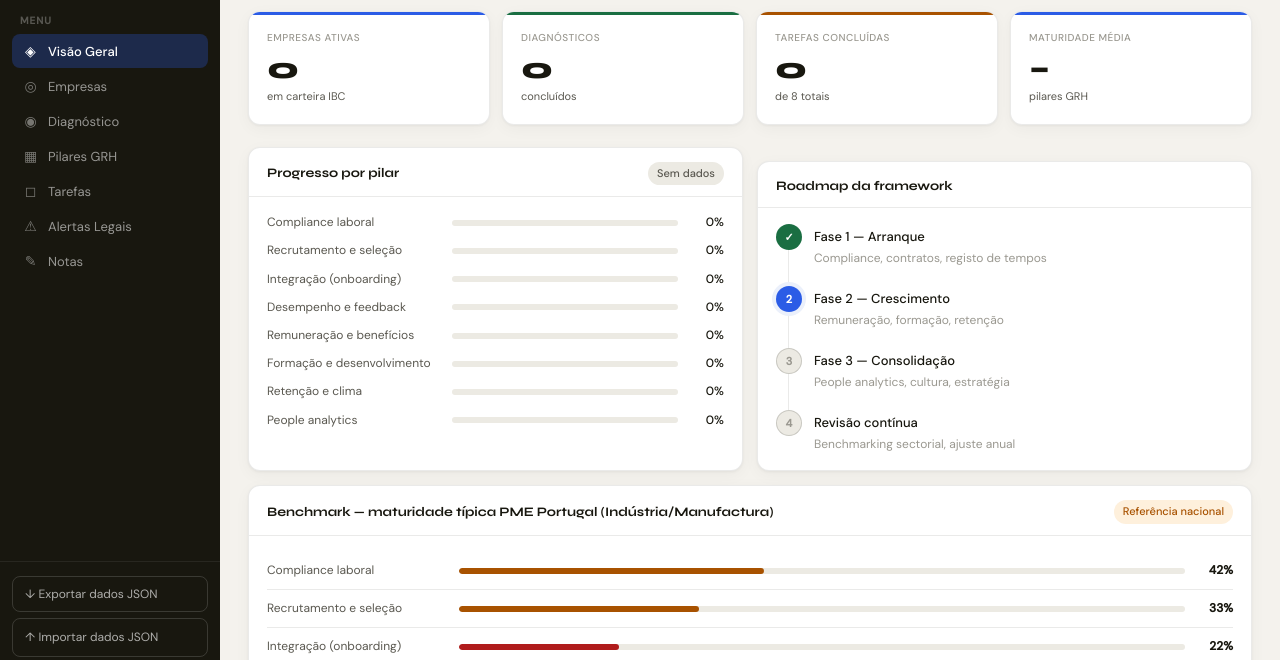
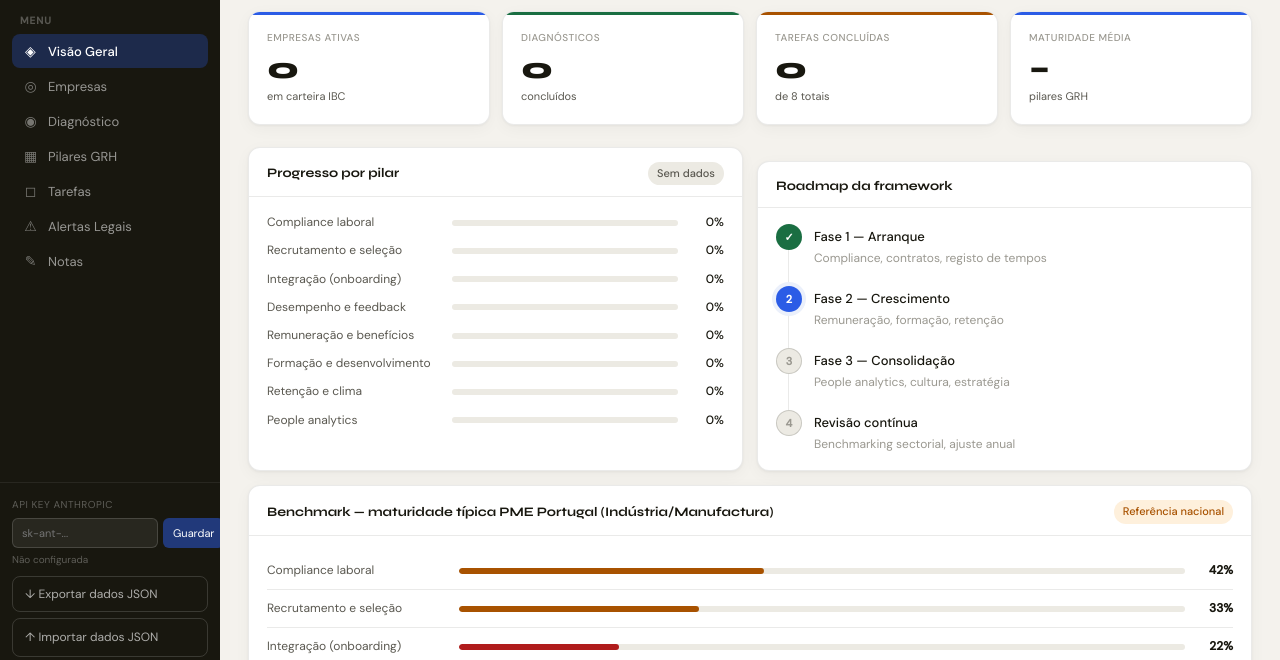
Before and after one commit to arturmigferraz/ibc-grh, a plain HTML site: page index.html in a window 1280 px wide. Shown: the part 107-767 px from the top of the page. Drawn offline with Linux system fonts and the light colour scheme.

Commit message:
Add files via upload

```diff
--- a/index.html
+++ b/index.html
@@ -273,6 +273,14 @@ button,input,select,textarea{font-family:var(--fb);}
     <button class="nav-btn" onclick="nav('notas')"><span class="nav-ico">✎</span> Notas</button>
   </div>
   <div class="sb-bottom">
+    <div style="margin-bottom:8px">
+      <div style="font-size:10px;color:rgba(255,255,255,.3);letter-spacing:.5px;text-transform:uppercase;margin-bottom:5px">API Key Anthropic</div>
+      <div style="display:flex;gap:5px">
+        <input type="password" id="api-key-input" placeholder="sk-ant-..." style="flex:1;padding:7px 9px;border-radius:6px;border:1px solid rgba(255,255,255,.15);background:rgba(255,255,255,.07);color:#fff;font-size:11px;outline:none;font-family:var(--fb)">
+        <button onclick="saveApiKey()" style="padding:7px 10px;border-radius:6px;border:none;background:rgba(43,92,230,.5);color:#fff;font-size:11px;cursor:pointer;white-space:nowrap">Guardar</button>
+      </div>
+      <div id="api-key-status" style="font-size:10px;color:rgba(255,255,255,.3);margin-top:4px">Não configurada</div>
+    </div>
     <button class="sb-export-btn" onclick="exportData()">↓ Exportar dados JSON</button>
     <label class="sb-export-btn" style="cursor:pointer;margin-bottom:0">↑ Importar dados JSON<input type="file" accept=".json" style="display:none" onchange="importData(event)"></label>
     <div class="sb-version">IBC GRH v3.0 · 2025</div>
@@ -649,8 +657,28 @@ function saveState(){
 }
 
 // ════════════════════════════════
-// GOOGLE DRIVE
+// API KEY
 // ════════════════════════════════
+const API_KEY_STORAGE = 'ibc_anthropic_key';
+
+function saveApiKey(){
+  const val=document.getElementById('api-key-input').value.trim();
+  if(!val){alert('Introduz a API key.');return;}
+  if(!val.startsWith('sk-ant-')){alert('API key inválida. Deve começar por sk-ant-');return;}
+  localStorage.setItem(API_KEY_STORAGE,val);
+  document.getElementById('api-key-input').value='';
+  updateApiKeyStatus();
+  showToast('API key guardada com segurança ✓');
+}
+
+function getApiKey(){return localStorage.getItem(API_KEY_STORAGE)||'';}
+
+function updateApiKeyStatus(){
+  const key=getApiKey();
+  const el=document.getElementById('api-key-status');
+  if(key){el.textContent='✓ Configurada';el.style.color='#4ade80';}
+  else{el.textContent='Não configurada';el.style.color='rgba(255,255,255,.3)';}
+}
 let accessToken=null,driveFileId=null,driveUser=null;
 
 function setSyncStatus(state,msg){
@@ -1058,6 +1086,8 @@ function openRelatorioModal(){
 
 async function gerarRelatorio(){
   if(!diagEmpresa)return;
+  const apiKey=getApiKey();
+  if(!apiKey){alert('Introduz primeiro a tua API key Anthropic na sidebar (campo "API Key Anthropic").');return;}
   const emp=S.empresas.find(e=>e.nome===diagEmpresa)||{};
   const diag=S.diagnosticos[diagEmpresa]||{respostas:{},notas:{}};
   const scores=calcScores(diag.respostas||{});
@@ -1157,7 +1187,7 @@ Escreve em português de Portugal, tom profissional mas acessível. Usa números
   try{
     const response=await fetch('https://api.anthropic.com/v1/messages',{
       method:'POST',
-      headers:{'Content-Type':'application/json'},
+      headers:{'Content-Type':'application/json','x-api-key':apiKey,'anthropic-version':'2023-06-01','anthropic-dangerous-direct-browser-access':'true'},
       body:JSON.stringify({
         model:'claude-sonnet-4-20250514',
         max_tokens:4000,
@@ -1299,6 +1329,7 @@ document.querySelectorAll('.modal-bg').forEach(bg=>{bg.addEventListener('click',
 // INIT
 // ════════════════════════════════
 document.getElementById('top-date').textContent=new Date().toLocaleDateString('pt-PT',{day:'numeric',month:'long',year:'numeric'});
+updateApiKeyStatus();
 renderDashboard();
 renderPilares();
 </script>
```
